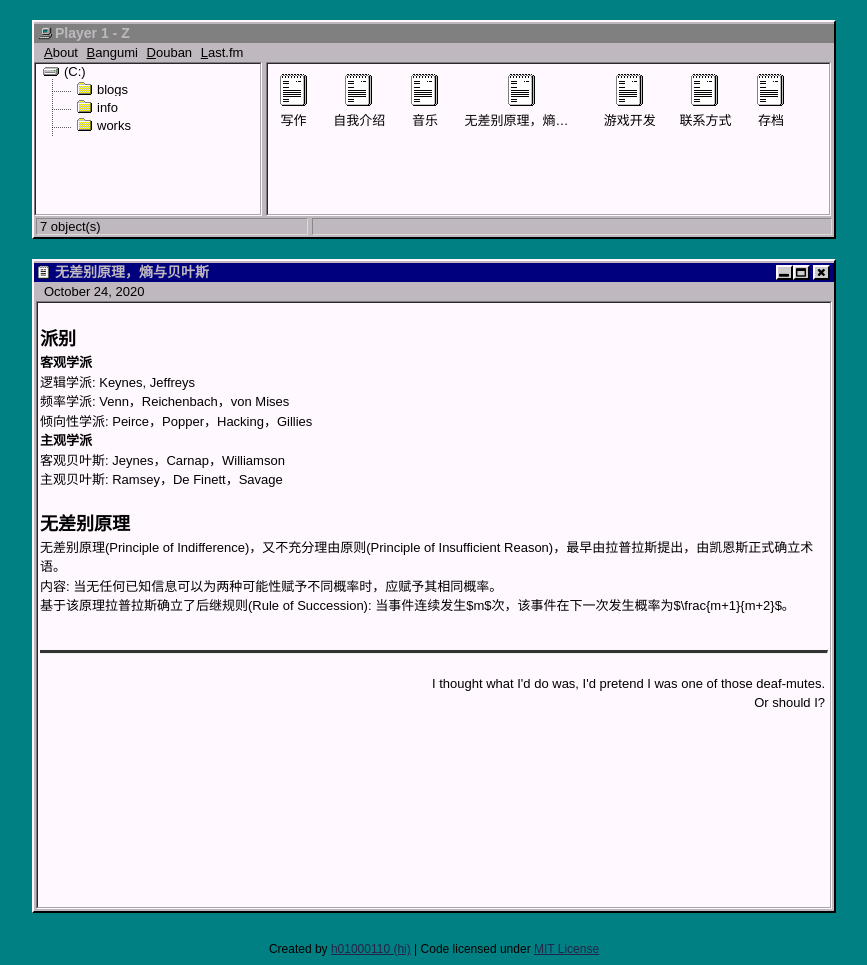
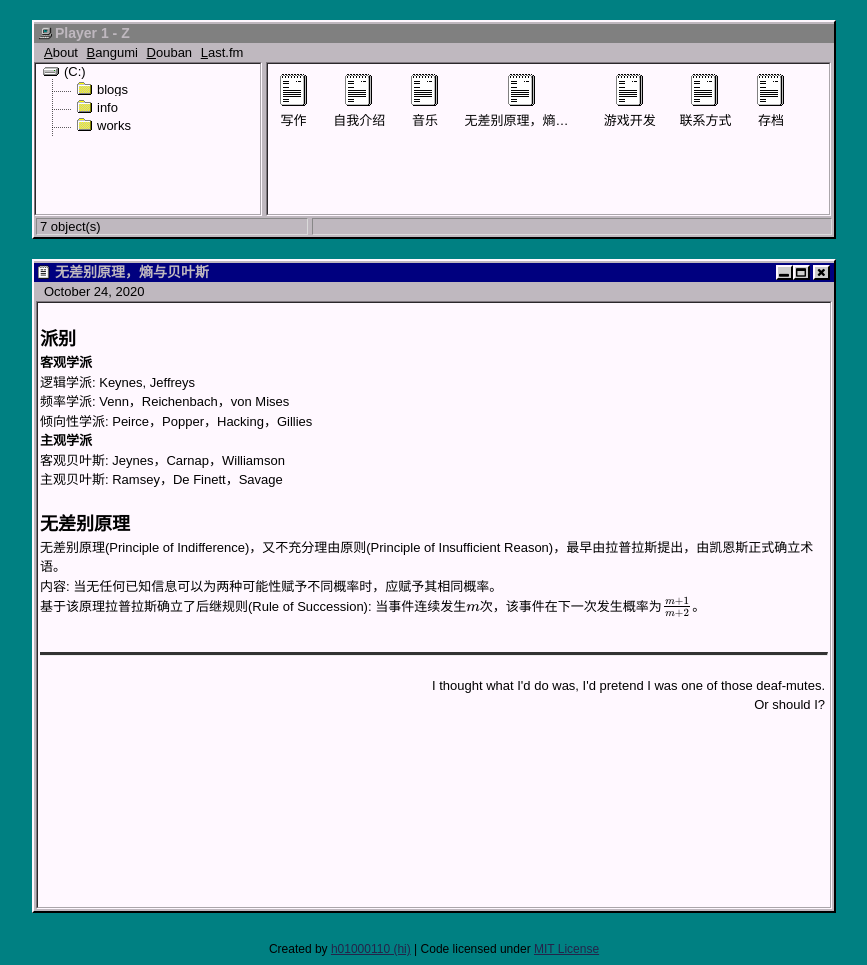
Before and after one commit to player1-Z/player1-Z.github.io, a Jekyll site: the page built from _posts/2020-10-24-IndifferenceEntropyBayes.md, in a window 1280 px wide. Shown: the whole page, without its empty margins (206-1073 px from the left). Built offline with Jekyll 4.4.1, drawn with Linux system fonts in a browser that asks for light colours; formulas are drawn with MathJax 3; part of the change alters nothing that is shown.

```diff
--- a/_posts/2020-10-24-IndifferenceEntropyBayes.md
+++ b/_posts/2020-10-24-IndifferenceEntropyBayes.md
@@ -3,11 +3,7 @@ layout: default
 title: "无差别原理，熵与贝叶斯"
 tags: blogs
 ---
-<script src="//yihui.org/js/math-code.js"></script>
-<!-- Just one possible MathJax CDN below. You may use others. -->
-<script async
-  src="//mathjax.rstudio.com/latest/MathJax.js?config=TeX-MML-AM_CHTML">
-</script>
+<script type="text/javascript" src="http://cdn.mathjax.org/mathjax/latest/MathJax.js?config=TeX-AMS-MML_HTMLorMML"></script>
 
 ## 派别
 **客观学派**
@@ -21,4 +17,4 @@ tags: blogs
 ## 无差别原理
 无差别原理(Principle of Indifference)，又不充分理由原则(Principle of Insufficient Reason)，最早由拉普拉斯提出，由凯恩斯正式确立术语。
 内容: 当无任何已知信息可以为两种可能性赋予不同概率时，应赋予其相同概率。
-基于该原理拉普拉斯确立了后继规则(Rule of Succession): 当事件连续发生$m$次，该事件在下一次发生概率为$\frac{m+1}{m+2}$。
+基于该原理拉普拉斯确立了后继规则(Rule of Succession): 当事件连续发生$$m$$次，该事件在下一次发生概率为$$\frac{m+1}{m+2}$$。
```
